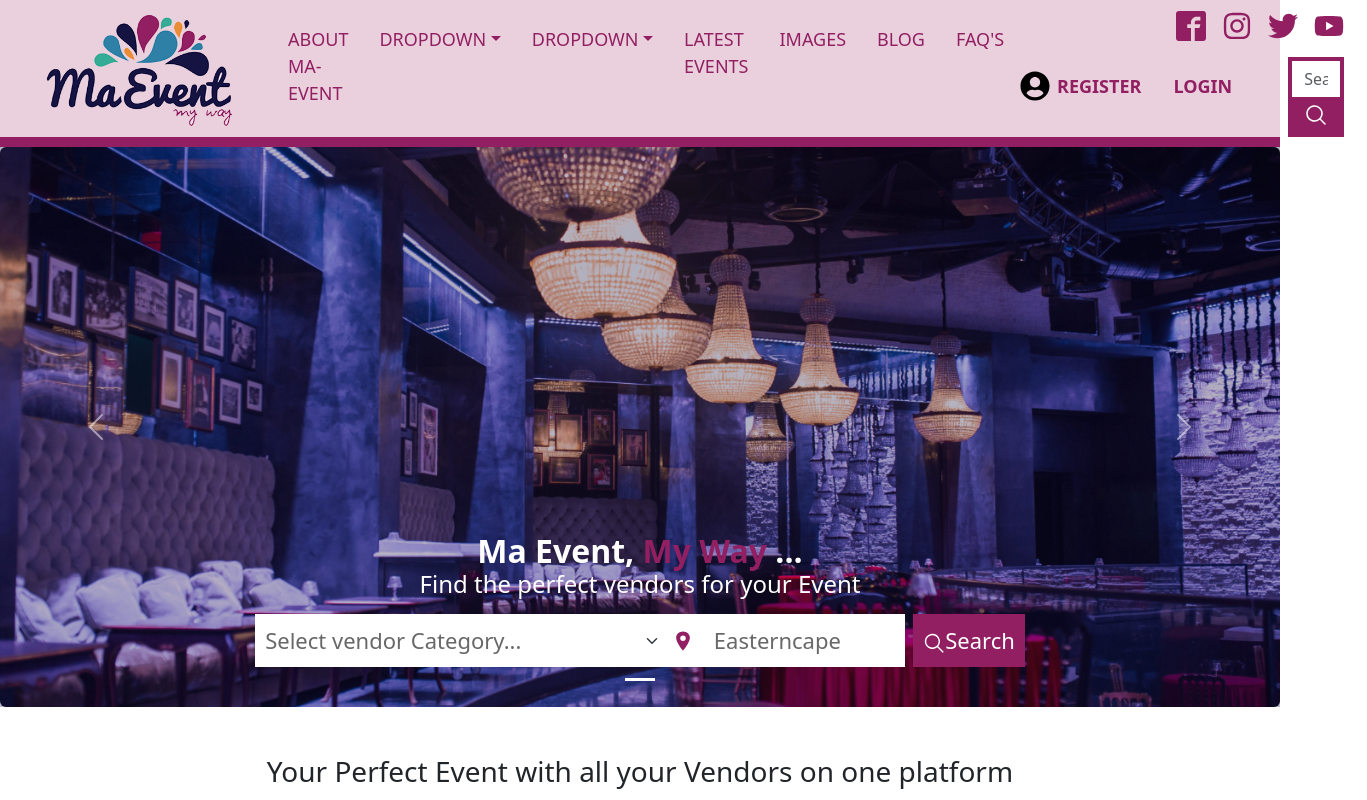
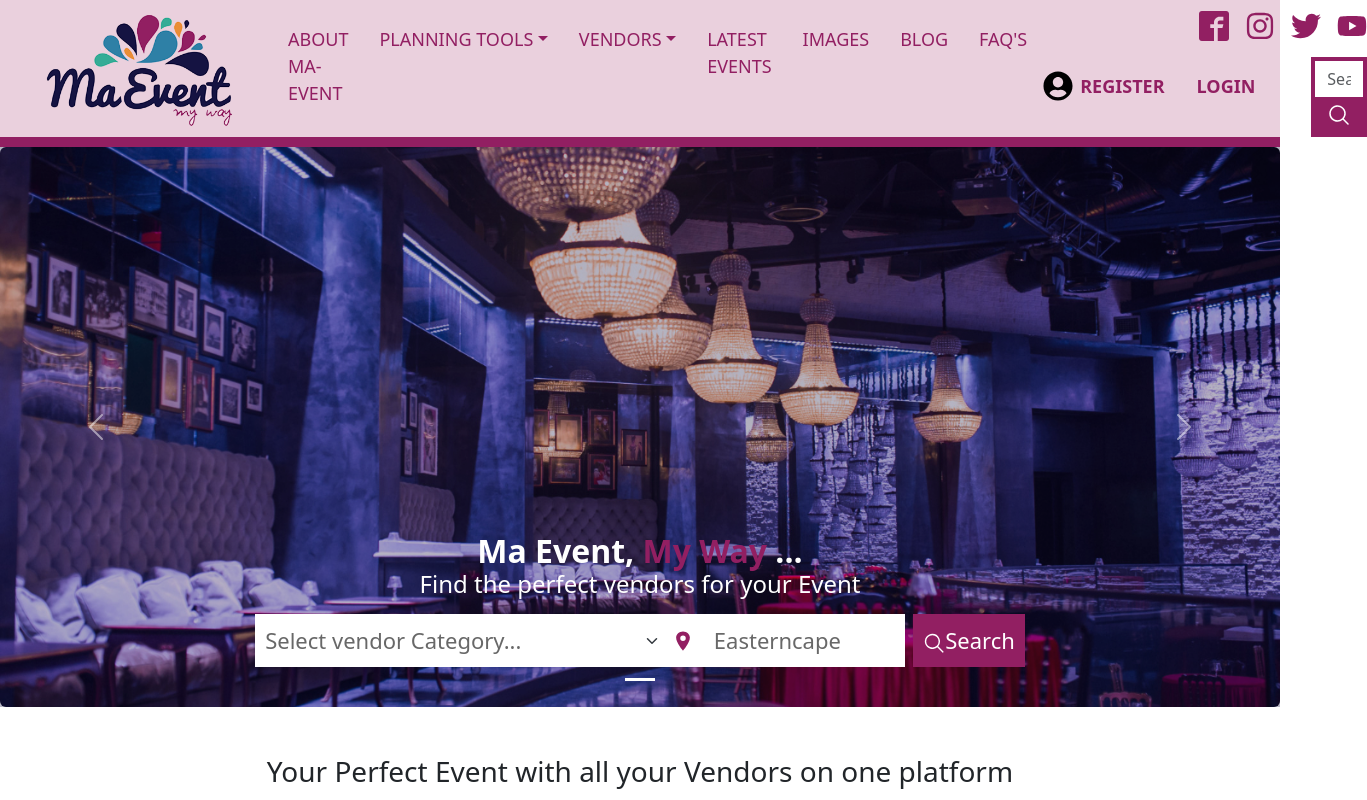
Before and after one commit to VikrantCisDev/ma-event, a React (Vite) app: page / in a window 1280 px wide. Shown: the top 800 px of the page, 1367 px wide, since content can reach past the window. Built offline with nearby package versions, Linux system fonts and the light colour scheme.

Commit message:
megamenu

```diff
--- a/src/components/ui/Header.jsx
+++ b/src/components/ui/Header.jsx
@@ -24,7 +24,7 @@ const Header = () => {
                 <Navbar.Collapse id="basic-navbar-nav">
                     <Nav className=" center-links text-uppercase">
                         <Nav.Link href="#home">ABout ma-event</Nav.Link>
-                        <NavDropdown title="Dropdown" id="basic-nav-dropdown">
+                        <NavDropdown title="Planning tools" id="basic-nav-dropdown">
                             <NavDropdown.Item href="#action/3.1">Planning tools</NavDropdown.Item>
                             <NavDropdown.Item href="#action/3.2">
                                 Another action
@@ -35,7 +35,7 @@ const Header = () => {
                                 Separated link
                             </NavDropdown.Item>
                         </NavDropdown>
-                        <NavDropdown title="Dropdown" id="basic-nav-dropdown">
+                        <NavDropdown title="Vendors" id="basic-nav-dropdown">
                             <NavDropdown.Item href="#action/3.1">Vendors</NavDropdown.Item>
                             <NavDropdown.Item href="#action/3.2">
                                 Another action
```
Also changed, not shown: src/components/ui/Megamenu.jsx (added, +13 -0 lines).
